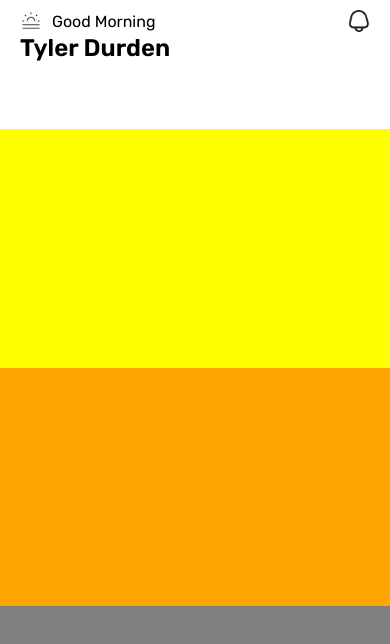
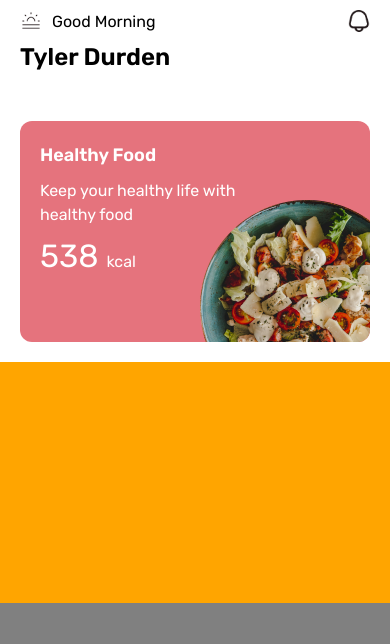
Before and after one commit to SBigz/Healthy_Food, a React Native app: screen /Home in a window 390 px wide. Shown: the top 644 px of the page. Built offline with nearby package versions, Linux system fonts and the light colour scheme.

Commit message:
Home LargeCard Layout done

```diff
--- a/components/LargeCard.jsx
+++ b/components/LargeCard.jsx
@@ -1,10 +1,74 @@
-import { View, Text } from 'react-native'
-import React from 'react'
+import styled from "styled-components/native";
+import { View, Text } from "react-native";
 
-export default function LargeCard() {
+import Images from "../constants/Images";
+
+const Container = styled.View`
+  flex: 1;
+  background-color: #e5737d;
+  border-radius: 12px;
+  width: 100%;
+  height: 100%;
+  overflow: hidden;
+  padding: 0px 20px;
+`;
+
+const Title = styled.Text`
+  font-family: "Rubik-SemiBold";
+  font-size: 18px;
+  line-height: 28px;
+  font-weight: 600;
+  color: white;
+  margin-top: 20px;
+`;
+
+const Subtitle = styled.Text`
+  font-family: "Rubik-Regular";
+  font-size: 16px;
+  line-height: 24px;
+  width: 200px;
+  color: white;
+  margin-top: 10px;
+`;
+
+const DynamicText = styled.View`
+  flex-direction: row;
+  margin-top: 10px;
+`;
+
+const Number = styled.Text`
+  font-weight: 500;
+  font-family: "Rubik-Regular";
+  font-size: 32px;
+  color: white;
+`;
+
+const Kcal = styled.Text`
+  font-size: 16px;
+  font-family: "Rubik-Regular";
+  line-height: 50px;
+  color: white;
+`;
+
+const Asset = styled.Image`
+  width: 214px;
+  height: 214px;
+  position: absolute;
+  top: 79px;
+  left: 180px;
+  z-index: -1;
+`;
+
+export default function LargeCard({ title, subtitle }) {
   return (
-    <View>
-      <Text>LargeCard</Text>
-    </View>
-  )
+    <Container>
+      <Title>{title}</Title>
+      <Subtitle>{subtitle}</Subtitle>
+      <DynamicText>
+        <Number>538{` `}</Number>
+        <Kcal>kcal</Kcal>
+      </DynamicText>
+      <Asset source={Images.Salad} />
+    </Container>
+  );
 }
--- a/constants/Images.js
+++ b/constants/Images.js
@@ -1,3 +1,5 @@
+// Images for the app
+
 const Images = {
   Vector: require("../assets/items/Vector_5.png"),
   Illus: require("../assets/items/Illus.png"),
@@ -6,6 +8,7 @@ const Images = {
   Moon: require("../assets/icons/Frame-1.png"),
   Bell: require("../assets/icons/fi-rr-bell.png"),
   Star: require("../assets/icons/Vector.png"),
+  Salad: require("../assets/items/salad.png"),
 };
 
 export default Images;
--- a/screens/Home.jsx
+++ b/screens/Home.jsx
@@ -1,7 +1,8 @@
 import styled from "styled-components/native";
-import { View, Text, Image } from "react-native";
+import { Text } from "react-native";
 
 import Images from "../constants/Images";
+import LargeCard from "../components/LargeCard";
 
 const Container = styled.SafeAreaView`
   flex: 1;
@@ -12,16 +13,15 @@ const Container = styled.SafeAreaView`
 const TopContainer = styled.View`
   flex: 1;
   width: 100%;
-  padding: 10px 20px;
+  padding: 10px 20px 0;
 `;
 
 const MidContainer = styled.View`
   flex: 2;
   width: 100%;
-  justify-content: flex-end;
+  justify-content: center;
   align-items: center;
-  padding-bottom: 5%;
-  background-color: yellow;
+  padding: 0 20px 20px 20px;
 `;
 
 const BottomUpContainer = styled.View`
@@ -73,8 +73,8 @@ const StyledText = styled.Text`
 
 const Device = styled.Text`
   font-family: "Rubik-SemiBold";
-  font-size: 24;
-  line-height: 32;
+  font-size: 24px;
+  line-height: 50px;
   font-weight: 600;
 `;
 
@@ -96,7 +96,12 @@ export default function Home() {
             <Text>Tyler Durden</Text>
           </Device>
         </TopContainer>
-        <MidContainer></MidContainer>
+        <MidContainer>
+          <LargeCard
+            title="Healthy Food"
+            subtitle="Keep your healthy life with healthy food"
+          />
+        </MidContainer>
         <BottomUpContainer></BottomUpContainer>
         <BottomDownContainer></BottomDownContainer>
       </Container>
```
Also changed, not shown: assets/items/salad.png (added).
